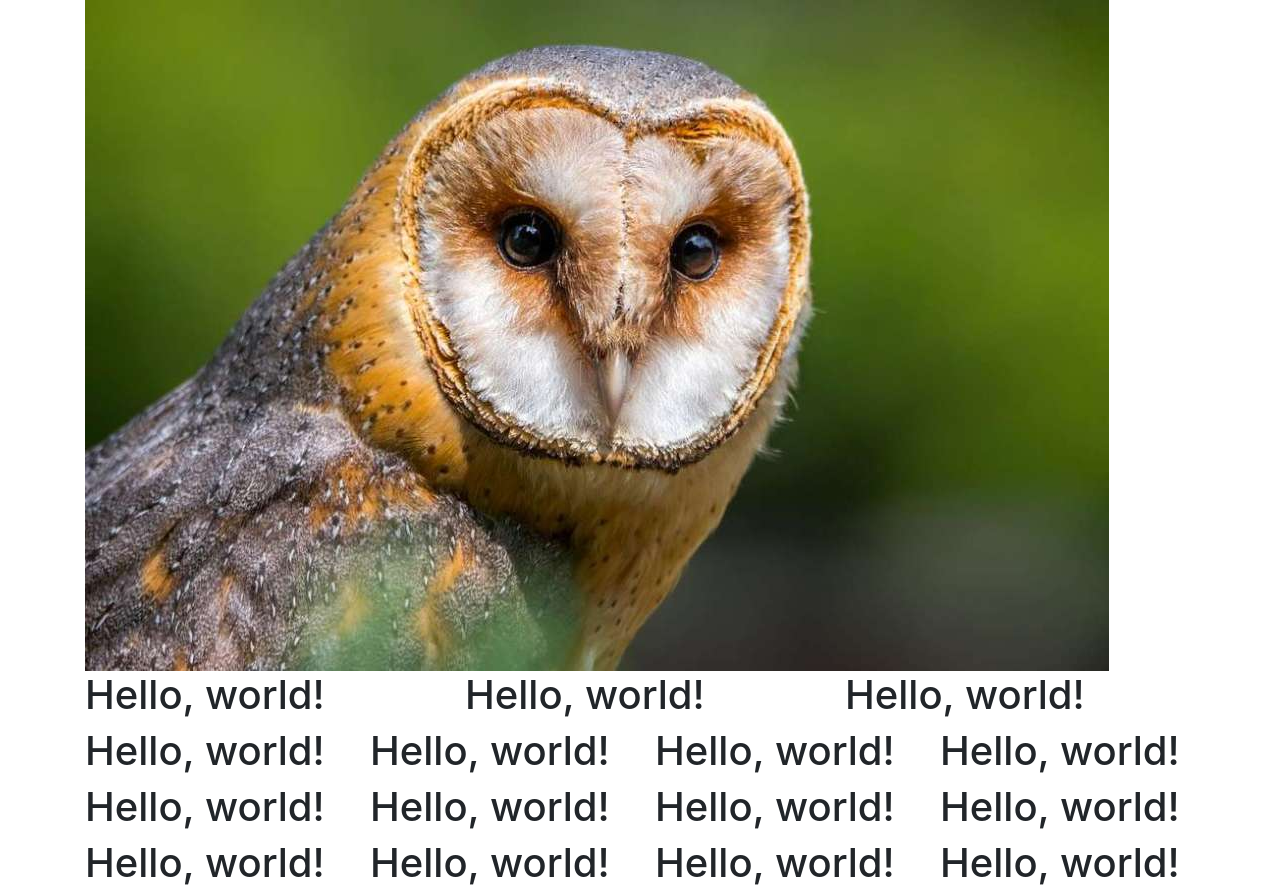
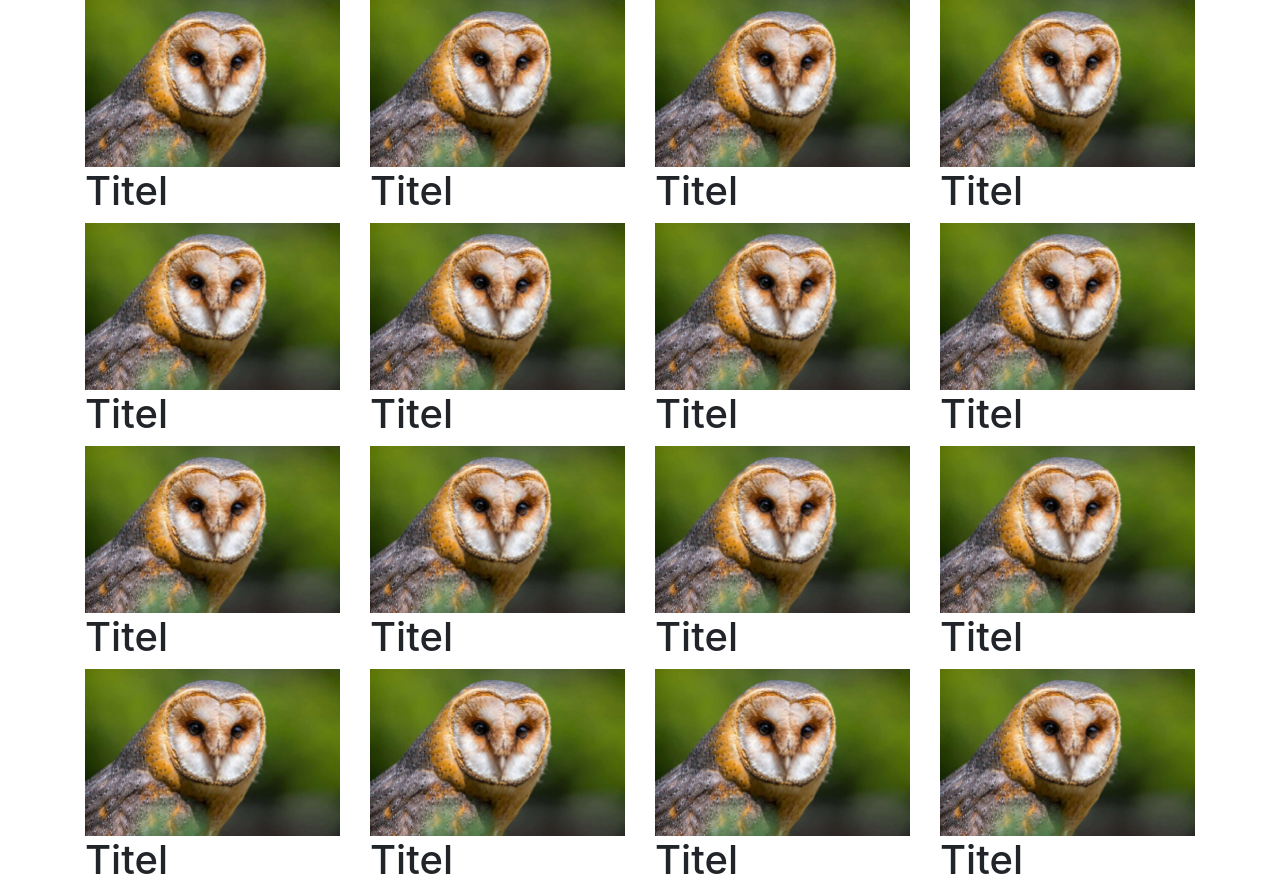
Before and after one commit to LorroWijn/eHealth, a Django app: page /mainpage/ in a window 1280 px wide. After the commit the page ends 874 px from the top, so only its background shows below. Run offline with Django 3.2, Linux system fonts and the light colour scheme; some libraries are stand-ins or nearby versions.

Commit message:
Plaatjes met titel toegevoegd

```diff
--- a/mainpage/templates/index.html
+++ b/mainpage/templates/index.html
@@ -14,59 +14,75 @@
   <body>
     <div class="container">
         <div class="row">
-            <div class="col-sm">
-                <img src="{% static "images\kerkuil.jpg" %}" alt="Kan afbeelding niet vinden">
+            <div class="col-sm-3">
+                <img class="img-fluid" src="{% static "images\kerkuil.jpg" %}" alt="Kan afbeelding niet vinden">
+                <h1>Titel</h1>
             </div>
-            <div class="col-sm">
-                <h1>Hello, world!</h1>
+            <div class="col-sm-3">
+                <img class="img-fluid" src="{% static "images\kerkuil.jpg" %}" alt="Kan afbeelding niet vinden">
+                <h1>Titel</h1>
             </div>
-            <div class="col-sm">
-                <h1>Hello, world!</h1>
+            <div class="col-sm-3">
+                <img class="img-fluid" src="{% static "images\kerkuil.jpg" %}" alt="Kan afbeelding niet vinden">
+                <h1>Titel</h1>
             </div>
-            <div class="col-sm">
-                <h1>Hello, world!</h1>
+            <div class="col-sm-3">
+                <img class="img-fluid" src="{% static "images\kerkuil.jpg" %}" alt="Kan afbeelding niet vinden">
+                <h1>Titel</h1>
             </div>
         </div>
         <div class="row">
-            <div class="col-sm">
-                <h1>Hello, world!</h1>
+            <div class="col-sm-3">
+                <img class="img-fluid" src="{% static "images\kerkuil.jpg" %}" alt="Kan afbeelding niet vinden">
+                <h1>Titel</h1>
             </div>
-            <div class="col-sm">
-                <h1>Hello, world!</h1>
+            <div class="col-sm-3">
+                <img class="img-fluid" src="{% static "images\kerkuil.jpg" %}" alt="Kan afbeelding niet vinden">
+                <h1>Titel</h1>
             </div>
-            <div class="col-sm">
-                <h1>Hello, world!</h1>
+            <div class="col-sm-3">
+                <img class="img-fluid" src="{% static "images\kerkuil.jpg" %}" alt="Kan afbeelding niet vinden">
+                <h1>Titel</h1>
             </div>
-            <div class="col-sm">
-                <h1>Hello, world!</h1>
+            <div class="col-sm-3">
+                <img class="img-fluid" src="{% static "images\kerkuil.jpg" %}" alt="Kan afbeelding niet vinden">
+                <h1>Titel</h1>
             </div>
         </div>
         <div class="row">
-            <div class="col-sm">
-                <h1>Hello, world!</h1>
+            <div class="col-sm-3">
+                <img class="img-fluid" src="{% static "images\kerkuil.jpg" %}" alt="Kan afbeelding niet vinden">
+                <h1>Titel</h1>
             </div>
-            <div class="col-sm">
-                <h1>Hello, world!</h1>
+            <div class="col-sm-3">
+                <img class="img-fluid" src="{% static "images\kerkuil.jpg" %}" alt="Kan afbeelding niet vinden">
+                <h1>Titel</h1>
             </div>
-            <div class="col-sm">
-                <h1>Hello, world!</h1>
+            <div class="col-sm-3">
+                <img class="img-fluid" src="{% static "images\kerkuil.jpg" %}" alt="Kan afbeelding niet vinden">
+                <h1>Titel</h1>
             </div>
-            <div class="col-sm">
-                <h1>Hello, world!</h1>
+            <div class="col-sm-3">
+                <img class="img-fluid" src="{% static "images\kerkuil.jpg" %}" alt="Kan afbeelding niet vinden">
+                <h1>Titel</h1>
             </div>
         </div>
         <div class="row">
-            <div class="col-sm">
-                <h1>Hello, world!</h1>
+            <div class="col-sm-3">
+                <img class="img-fluid" src="{% static "images\kerkuil.jpg" %}" alt="Kan afbeelding niet vinden">
+                <h1>Titel</h1>
             </div>
-            <div class="col-sm">
-                <h1>Hello, world!</h1>
+            <div class="col-sm-3">
+                <img class="img-fluid" src="{% static "images\kerkuil.jpg" %}" alt="Kan afbeelding niet vinden">
+                <h1>Titel</h1>
             </div>
-            <div class="col-sm">
-                <h1>Hello, world!</h1>
+            <div class="col-sm-3">
+                <img class="img-fluid" src="{% static "images\kerkuil.jpg" %}" alt="Kan afbeelding niet vinden">
+                <h1>Titel</h1>
             </div>
-            <div class="col-sm">
-                <h1>Hello, world!</h1>
+            <div class="col-sm-3">
+                <img class="img-fluid" src="{% static "images\kerkuil.jpg" %}" alt="Kan afbeelding niet vinden">
+                <h1>Titel</h1>
             </div>
         </div>
     </div>
```
